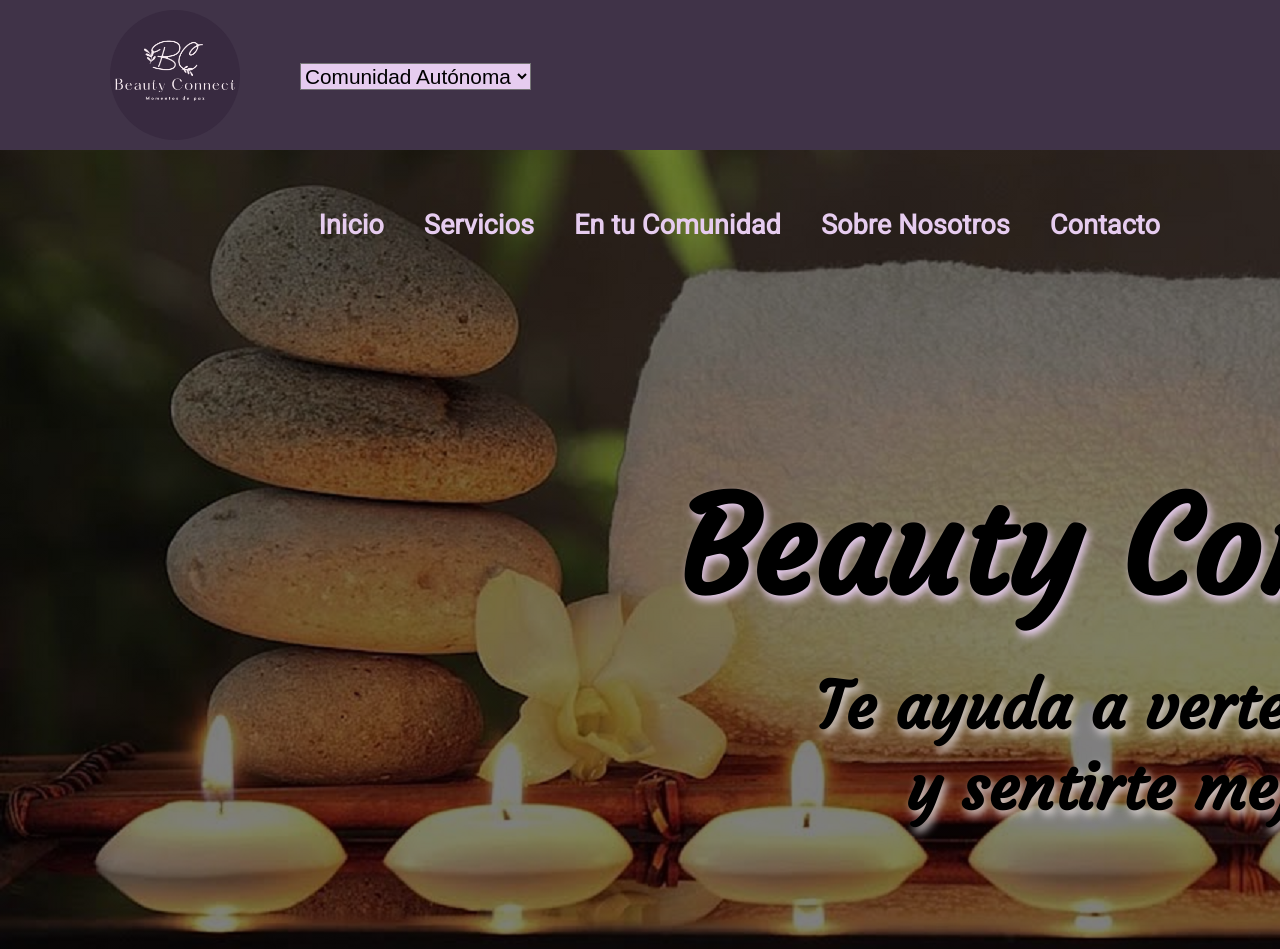
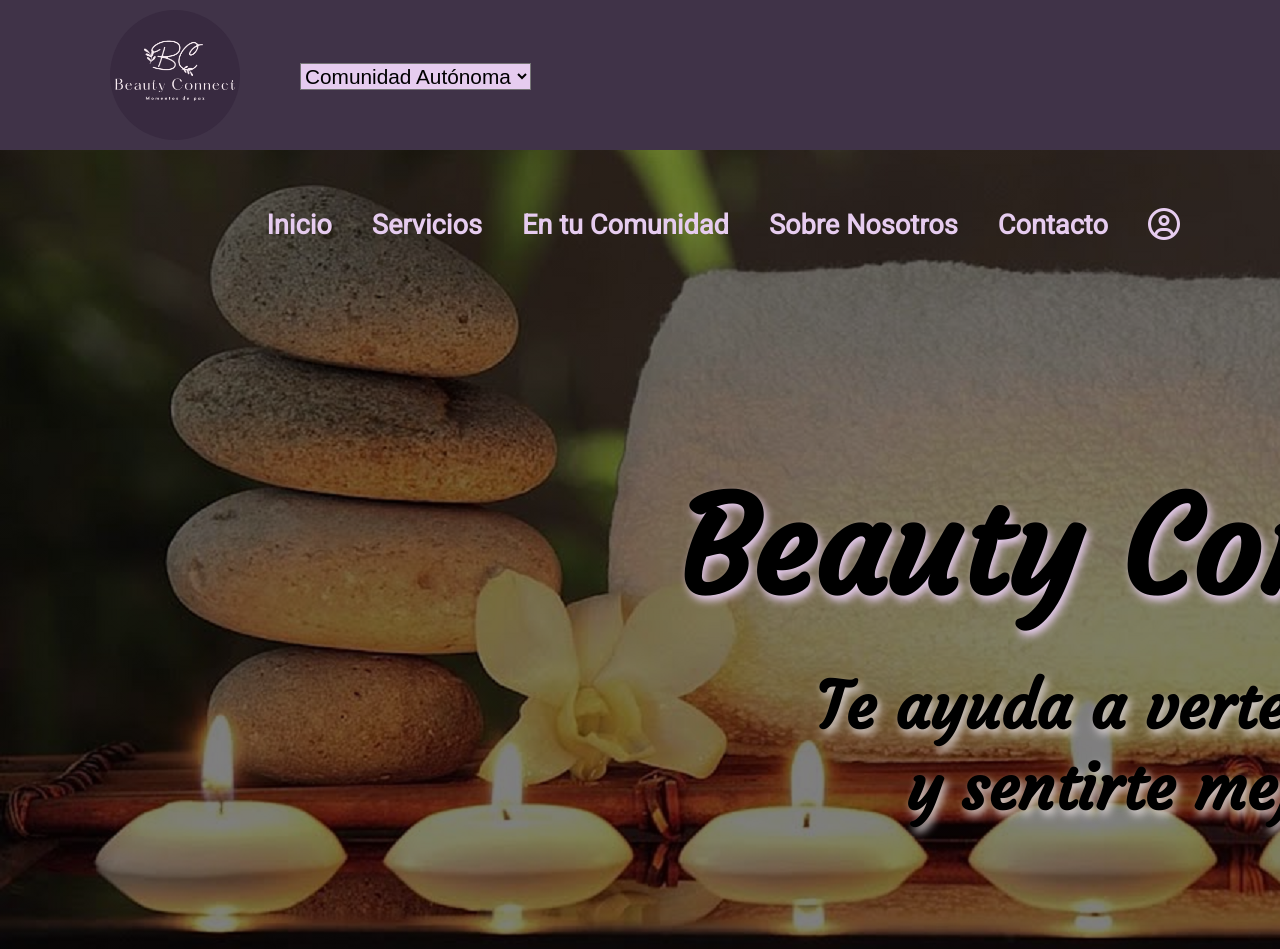
Before and after one commit to AlexLenRod/proyecto_Beauty_Connect, a PHP site: page / in a window 1280 px wide; the page is wider, and only the part inside the window is pictured. Shown: the top 949 px of that part. Run offline with PHP 8.4, Linux system fonts and the light colour scheme; some libraries are stand-ins or nearby versions.

Commit message:
Commit 008 Pg Inicio + icon Login + Servicios + Sobre Nosotros + Contacto + pie de pagina- HTML y CSS

```diff
--- a/css/estilos.css
+++ b/css/estilos.css
@@ -61,7 +61,7 @@ nav {
 	float: right;
 	margin-right: 100px;
 /*    background-color: aqua; */
-/*    overflow: hidden; */
+   overflow: hidden;
    z-index: 1;
 }
 
@@ -71,6 +71,7 @@ nav {
 /* 	width: auto; */
 	line-height: 150px;
 /* 	float: right; */
+   float: left;
 }
 
 /* ----- Cada uno de los titulos del menú principal ----- */
@@ -86,6 +87,14 @@ nav {
 	/*Tamaño de letra lo hereda de "nav"*/
 	text-decoration: none;
 	color: rgba(230, 204, 239, 1);
+}
+
+#menuEncabezado> a {
+   line-height: 150px;
+	font-size: 2rem;
+	color: rgba(230, 204, 239, 1);
+   float: left;
+   padding-left: 20px;
 }
 
 /* -------------------- Fin Menú -------------------- */
@@ -418,8 +427,6 @@ nav {
    margin-left: 80px;
    padding-left: 20px;
 	padding-right: 20px;
-	transition-property: color;
-	transition-duration: 0.8s;
 }
 
 #derechos {
@@ -436,8 +443,6 @@ nav {
 	font-size: 1.5rem;
 	color: white;
    float: right;
-/* 	transition-property: color;
-	transition-duration: 0.8s; */
 }
 
 #derechos> i {
@@ -447,13 +452,6 @@ nav {
    float: right;
    text-align: right;
 	padding-right: 50px;
-/* 	transition-property: color;
-	transition-duration: 0.8s; */
-}
-
-/* ----- Hover de iconos pie de pagina ----- */
-#redes i:hover {
-	color: rgb(218, 137, 245);
 }
 
 /* ===== Final maquetacion del pie de pagina ===== */
--- a/index.html
+++ b/index.html
@@ -83,6 +83,7 @@
 					<li class="titulosMenuPpal"><a href="#sobreNosotros"><b>Sobre Nosotros</b></a>
 					<li class="titulosMenuPpal"><a href="#contacto"><b>Contacto</b></a></li>
 				</ul>
+				<a href="php/login.php"><i class="fa-regular fa-circle-user"></i></a>
 			</div>
 		</nav>
 
```
Also changed, not shown: php/login.php (added).
